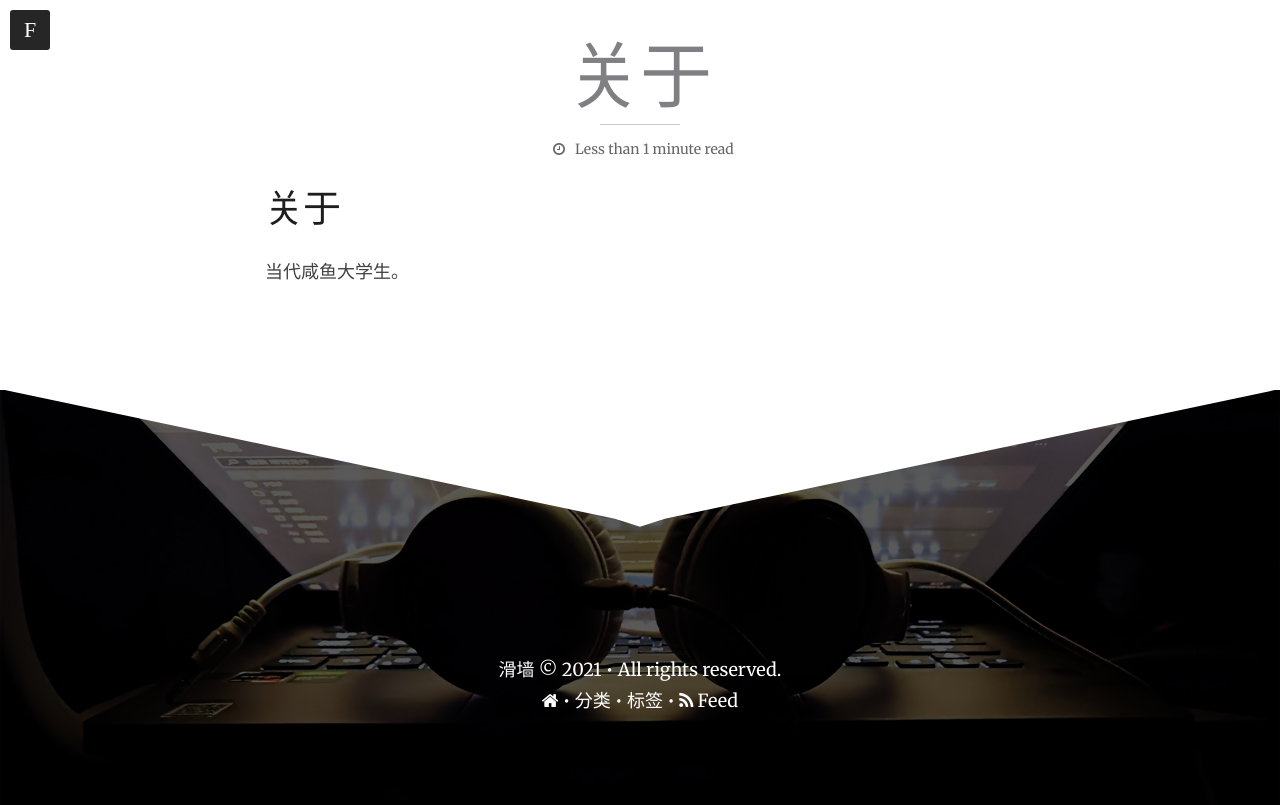
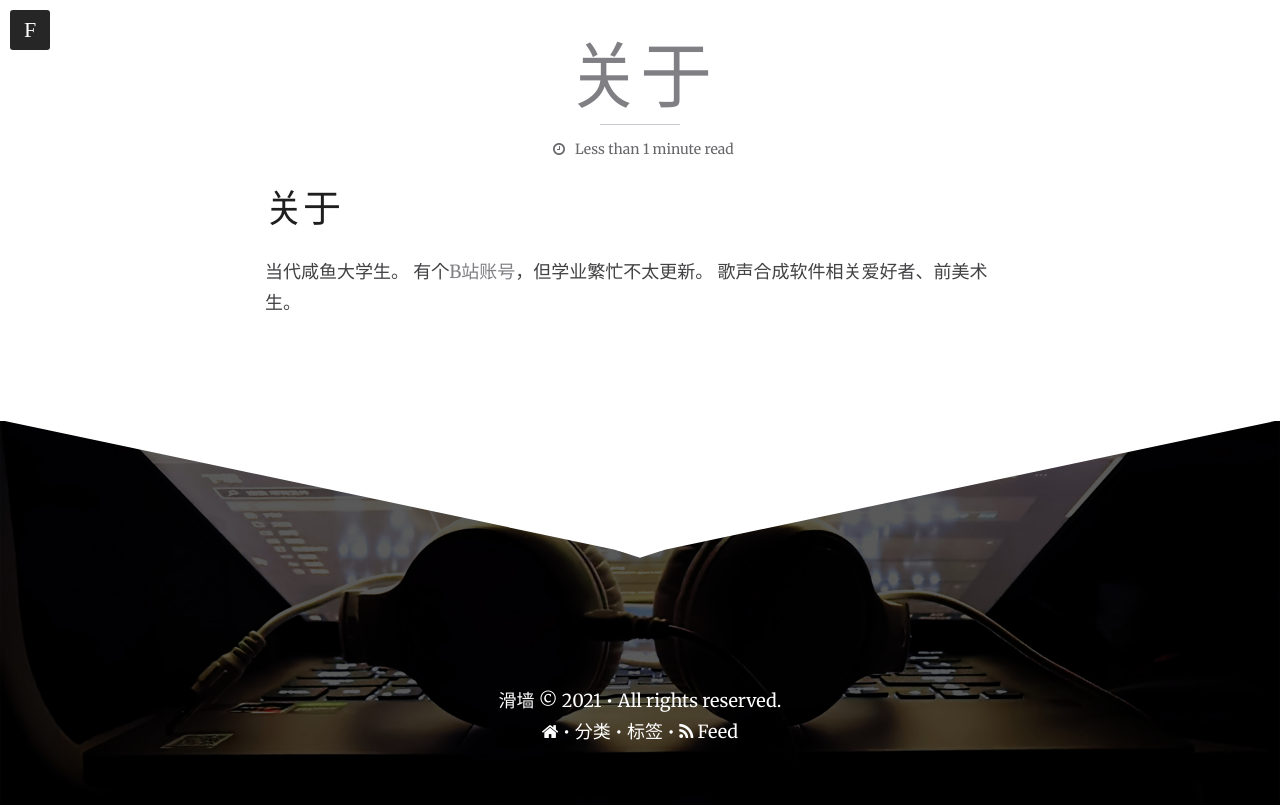
Before and after one commit to Slidingwall/slidingwall.github.io, a Jekyll site: the page built from _pages/about.md, in a window 1280 px wide and 900 px high, scrolled down 571 px. Shown: the top 805 px of the window. Built offline with Jekyll 4.4.1, drawn with Linux system fonts in a browser that asks for light colours.

Commit message:
Update about.md

```diff
--- a/_pages/about.md
+++ b/_pages/about.md
@@ -7,3 +7,5 @@ tags: [tags]
 
 # 关于
 当代咸鱼大学生。
+有个[B站账号](https://space.bilibili.com/141232009)，但学业繁忙不太更新。
+歌声合成软件相关爱好者、前美术生。
```
